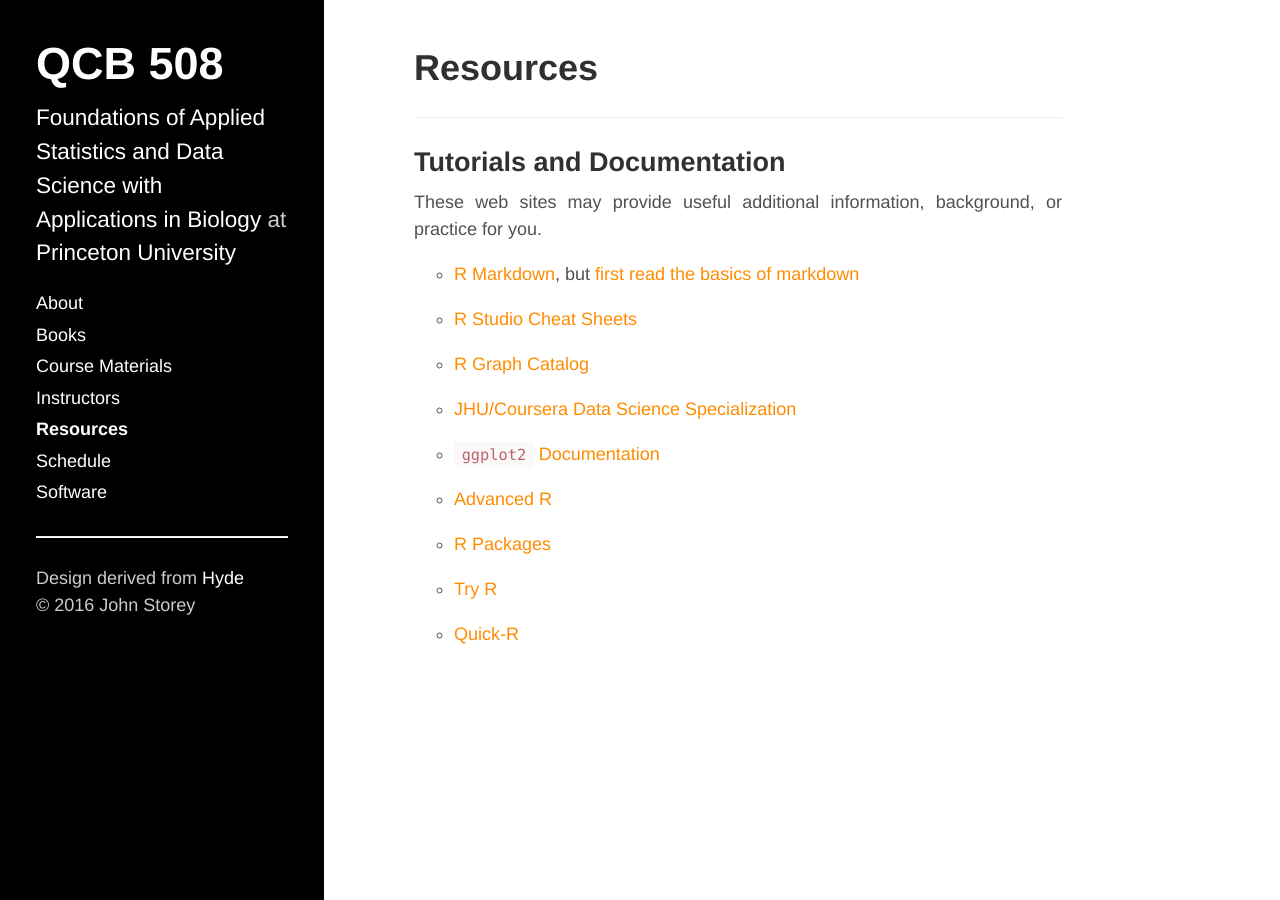
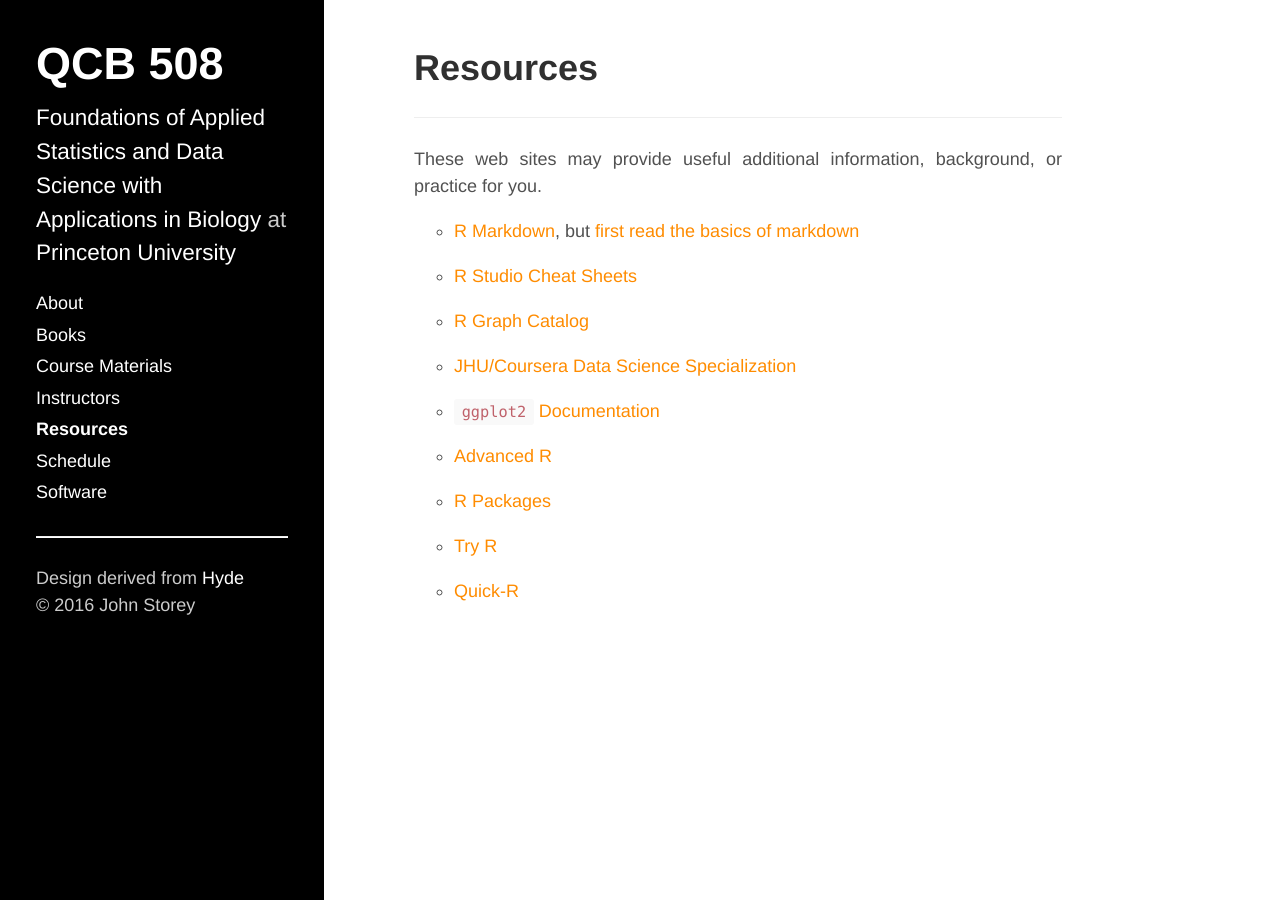
Before and after one commit to jdstorey/asdscourse2019, a Jekyll site: the page built from docs/resources.md, in a window 1280 px wide. Built offline with Jekyll 4.4.1, drawn with Linux system fonts in a browser that asks for light colours.

Commit message:
Overall updates.

```diff
--- a/docs/resources.md
+++ b/docs/resources.md
@@ -4,8 +4,6 @@ title: Resources
 ---
 
 ---
-
-## Tutorials and Documentation
 
 These web sites may provide useful additional information, background, or practice for you.
 
```
